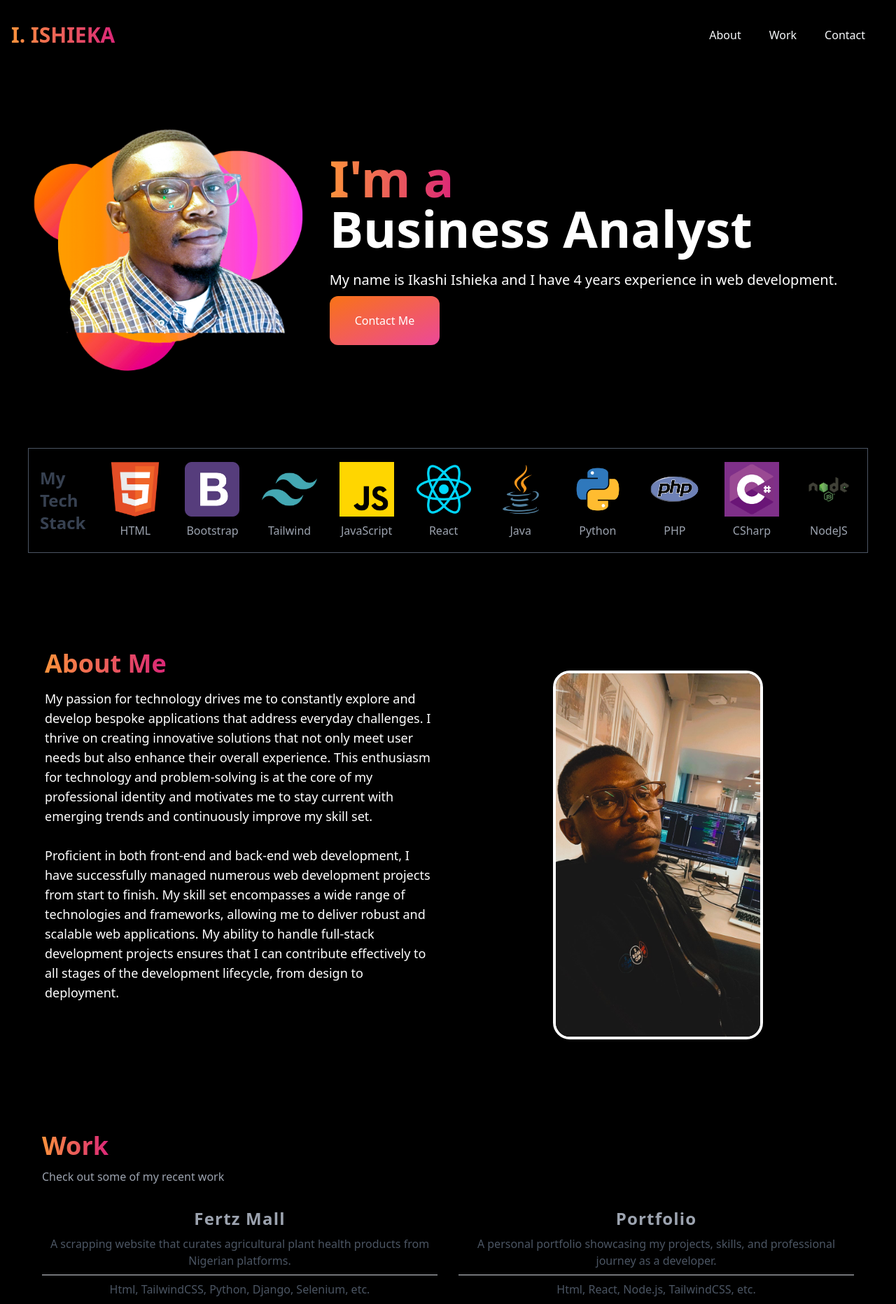
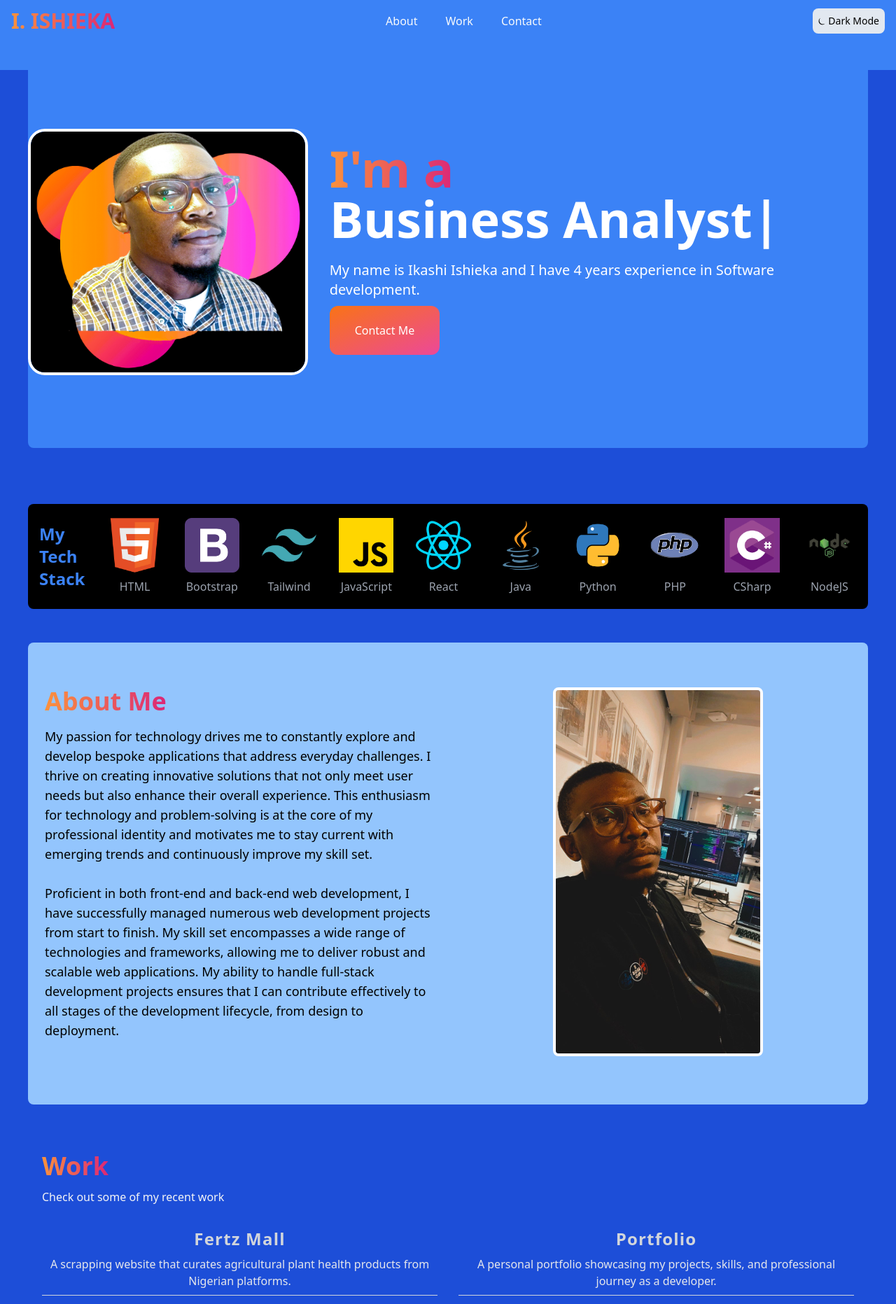
Before and after one commit to sam-guru/portfolio, a React (Create React App) app: page / in a window 1280 px wide. Shown: the top 1863 px of the page at 70% size. Built offline with nearby package versions, Linux system fonts and the light colour scheme.

Commit message:
dark/light mode implementation

```diff
--- a/src/App.js
+++ b/src/App.js
@@ -1,3 +1,4 @@
+import React, { useState, useEffect } from 'react';
 import About from "./components/About";
 import Contact from "./components/Contact";
 import Footer from "./components/Footer";
@@ -6,17 +7,26 @@ import Navbar from "./components/Navbar";
 import Skills from "./components/Skills";
 import Work from "./components/Work";
 
+function App() {
+  const [darkMode, setDarkMode] = useState(false);
 
-function App() {
+  useEffect(() => {
+    if (darkMode) {
+      document.documentElement.classList.add('dark');
+    } else {
+      document.documentElement.classList.remove('dark');
+    }
+  }, [darkMode]);
+
   return (
-    <div >
-      <Navbar/>
-      <Hero/>
-      <Skills/>
-      <About/>
-      <Work/>
-      <Contact/>
-      <Footer/>
+    <div className={darkMode ? 'dark' : ''}>
+      <Navbar darkMode={darkMode} setDarkMode={setDarkMode} />
+      <Hero darkMode={darkMode} />
+      <Skills darkMode={darkMode} />
+      <About darkMode={darkMode} />
+      <Work darkMode={darkMode} />
+      <Contact darkMode={darkMode} />
+      <Footer darkMode={darkMode} />
     </div>
   );
 }
--- a/src/components/About.jsx
+++ b/src/components/About.jsx
@@ -12,11 +12,11 @@ const About = () => {
   }, []);
 
   return (
-    <div className='text-white max-w-[1200px] mx-auto my-12' id='about'>
+    <div className='text-black dark:text-white bg-blue-300 dark:bg-black max-w-[1200px] mx-auto my-12 transition-colors duration-300 rounded-lg' id='about'>
       <div className='md:grid md:grid-cols-2 sm:py-16'>
         <div className='mt-4 md:mt-0 text-left flex'>
           <div data-aos='fade-right' className='my-auto mx-6'>
-            <h2 className='text-4xl font-bold mb-4 primary-color'>About Me</h2>
+            <h2 className='text-4xl mt-8 md:mt-0 font-bold mb-4 primary-color'>About Me</h2>
             <p className='text-base lg:text-lg'>
               My passion for technology drives me to constantly explore and develop bespoke applications that
               address everyday challenges. I thrive on creating innovative solutions that not only meet user
@@ -35,13 +35,13 @@ const About = () => {
           </div>
         </div>
 
-        <div data-aos='fade-left' data-aos-delay='500'>
+        <div data-aos='fade-left' data-aos-delay='500' className="py-8 md:py-0">
           <img
-            className='mx-auto md:mt-14 rounded-lg border-4 border-white md:rounded-3xl py-8 md:py-0'
+            className="mx-auto rounded-lg border-4 border-white dark:border-gray-700 transition-colors duration-300"
             src={aboutimg}
             width={300}
             height={250}
-            alt='ikashi_ishieka_photo'
+            alt="ikashi_ishieka_photo"
           />
         </div>
       </div>
--- a/src/components/Contact.jsx
+++ b/src/components/Contact.jsx
@@ -11,13 +11,13 @@ const Contact = () => {
     }, []);
 
     return (
-        <div data-aos="fade-up" data-aos-delay="300" className='max-w-[1200px] mx-auto bg-black sm:py-20 p-5' id='contact'>
+        <div data-aos="fade-up" data-aos-delay="300" className='max-w-[1200px] mx-auto mt-20 bg-blue-300 dark:bg-black sm:py-20 p-5 rounded-lg' id='contact'>
             <div className='text-center'>
                 <h2 className='text-4xl font-bold leading-tight primary-color'>Contact Me</h2>
             </div>
 
             <div className='max-w-[800px] mx-auto'>
-                <div className='mt-6 bg-[#161616] rounded-xl'>
+                <div className='mt-6 bg-blue-400 dark:bg-[#161616] rounded-xl'>
                     <div className='p-10'>
                         <form action="https://getform.io/f/zbxdpodb" method='POST'>
                             <input type="hidden" name="apikey" value="aa144315-d877-487d-bd64-a5444f80e95d"/>
--- a/src/components/Footer.jsx
+++ b/src/components/Footer.jsx
@@ -17,7 +17,7 @@ const Footer = () => {
         <span className='primary-color text-3xl font-black '>I. ISHIEKA</span>
       </div>
       <div >
-        <p className='text-gray-600 md:pt-0 pt-2'> All rights reserved &#169;2025</p>
+        <p className='text-gray-300 md:pt-0 pt-2'> All rights reserved &#169;2025</p>
       </div>
 
     </div>
--- a/src/components/Hero.jsx
+++ b/src/components/Hero.jsx
@@ -1,4 +1,4 @@
-import React, { useEffect } from 'react';
+import React, { useState, useEffect } from 'react';
 import AOS from 'aos';
 import 'aos/dist/aos.css';
 import heroimage from '../assets/profilepic1b.png'
@@ -6,7 +6,7 @@ import { TypeAnimation } from 'react-type-animation'
 // import myCV from '../assets/Ikashi-Ishieka-CV.pdf'
 
 
-const Hero = () => {
+const Hero = ({ darkMode }) => {
 
     useEffect(() => {
         AOS.init({
@@ -16,12 +16,15 @@ const Hero = () => {
     }, []);
 
   return (
-    <div data-aos="flip-up" data-aos-delay="200" className='mt-20 grid grid-cols-1 sm:grid-cols-3 gap-8 max-w-[1200px] md:h-[70vh] mx-auto py-8 bg-black'>
+    <div data-aos="flip-up" data-aos-delay="200" className="bg-blue-500 dark:bg-black mt-20 grid grid-cols-1 sm:grid-cols-3 gap-8 max-w-[1200px] md:h-[70vh] mx-auto py-8 rounded-lg">
 
       {/* hero image */}
         <div className='col-span-1 my-auto mx-auto'>
-            <div className='w-[300px] h-auto lg:w-[400px]'>
-                <img src={heroimage}alt='homepage_banner'/>
+            <div className='w-[300px] h-auto lg:w-[400px] rounded-lg'>
+                <img
+                                className='rounded-lg border-4 border-white dark:border-black md:rounded-3xl'
+                    src={heroimage}alt='homepage_banner'
+                />
             </div>
         </div>
 
@@ -47,7 +50,7 @@ const Hero = () => {
                 />
             </h1>
             <p className='text-white sm:text-lg my-6 lg:text-xl'>
-                My name is Ikashi Ishieka and I have 4 years experience in web development.
+                My name is Ikashi Ishieka and I have 4 years experience in Software development.
             </p>
 
             <div className='my-8 '>
@@ -58,7 +61,7 @@ const Hero = () => {
                 </a> */}
 
                 <a href="#contact" className='px-9 py-6 w-full rounded-xl mr-4 bg-gradient-to-br
-                from-orange-500 to-pink-500 text-white hover:text-gray-700 hover:font-extrabold'>
+                from-orange-500 to-pink-500 text-white hover:text-blue-200 hover:font-bold'>
                     Contact Me
                 </a>
             </div>
--- a/src/components/Navbar.jsx
+++ b/src/components/Navbar.jsx
@@ -1,31 +1,47 @@
-import React, { useState } from 'react'
-import {AiOutlineClose, AiOutlineMenu}from 'react-icons/ai'
+import React, { useState, useEffect } from 'react';
+import { AiOutlineClose, AiOutlineMenu } from 'react-icons/ai';
+
 
 const Navbar = () => {
-    const [nav, setNav] = useState(false)
+  const [nav, setNav] = useState(false);
+  const [darkMode, setDarkMode] = useState(false);
 
   const handleNav = () => {
-        setNav(!nav)
+    setNav(!nav);
+  };
+
+  useEffect(() => {
+    if (darkMode) {
+      document.documentElement.classList.add('dark');
+    } else {
+      document.documentElement.classList.remove('dark');
     }
+  }, [darkMode]);
 
   return (
+    <div className={`z-10 ${darkMode ? 'bg-black' : 'bg-blue-500'} text-slate-50 h-[100px] mx-auto justify-between items-center fixed flex-no-wrap pb-10 mb-20 top-0 flex w-full transition-colors duration-300`}>
+      <a href="/">
+        <h1 className='text-3xl font-bold primary-color ml-4'>I. ISHIEKA</h1>
+      </a>
 
-      <div className='z-10 bg-black text-slate-50 h-[100px] mx-auto justify-between items-center fixed flex-no-wrap  top-0 flex w-full'>
-
-        <a href="/"><h1 className='text-3xl font-bold primary-color ml-4'>I. ISHIEKA</h1></a>
-        <ul className='hidden md:flex mr-6'>
+      <ul className='hidden md:flex'>
         <li className='p-5'><a href='#about'>About</a></li>
         <li className='p-5'><a href='#work'>Work</a></li>
         <li className='p-5'><a href='#contact'>Contact</a></li>
       </ul>
 
+      <button
+        onClick={() => setDarkMode(!darkMode)}
+        className="p-2 rounded-lg bg-slate-200 dark:bg-slate-800 text-black text-xs md:text-sm dark:text-white mr-4"
+      >
+        {darkMode ? '☼ Light Mode' : '⏾ Dark Mode'}
+      </button>
+
       <div onClick={handleNav} className='block md:hidden mr-6'>
-            {nav ? <AiOutlineClose size={20} /> : <AiOutlineMenu size={20}/>}
+        {nav ? <AiOutlineClose size={20} /> : <AiOutlineMenu size={20} />}
       </div>
 
-        <div className={nav ? 'z-10 fixed h-full left-0 top-0 w-[60%] bg-[#202121] ease-in-out duration-500'
-        : 'fixed left-[-100%]'}>
-
+      <div className={nav ? 'z-10 fixed h-full left-0 top-0 w-[60%] bg-[#202121] ease-in-out duration-500' : 'fixed left-[-100%]'}>
         <h1 className='text-3xl font-bold primary-color m-4'>I. ISHIEKA</h1>
         <ul className='p-8 text-2xl'>
           <li className='p-2'><a href='/'>Home</a></li>
@@ -33,15 +49,9 @@ const Navbar = () => {
           <li className='p-2'><a href='#work'>Work</a></li>
           <li className='p-2'><a href='#contact'>Contact</a></li>
         </ul>
+      </div>
+    </div>
+  );
+};
 
-
-
-
-
-        </div>
-
-      </div>
-  )
-}
-
-export default Navbar
+export default Navbar;
--- a/src/components/Skills.jsx
+++ b/src/components/Skills.jsx
@@ -21,10 +21,10 @@ const Skills = () => {
         });
     }, []);
   return (
-    <div data-aos="zoom-in" data-aos-delay="200"  className='border border-gray-600 bg-black text-gray-400 md:h-[150px] max-w-[1200px] mx-auto grid grid-rows-3 grid-flow-col
-                        place-items-center md:flex md:justify-between md:items-center'>
+    <div data-aos="zoom-in" data-aos-delay="200"  className='mt-20 dark:border dark:border-gray-600 bg-black text-gray-400 md:h-[150px] max-w-[1200px] mx-auto grid grid-rows-3 grid-flow-col
+                        place-items-center md:flex md:justify-between md:items-center rounded-lg'>
 
-        <h2 className='row-span-3 text-gray-700 text-2xl md:tet-4xl font-bold m-4'>
+        <h2 className='row-span-3 text-blue-500 text-2xl md:tet-4xl font-bold m-4'>
             My <br /> Tech <br /> Stack
         </h2>
 
--- a/src/components/Work.jsx
+++ b/src/components/Work.jsx
@@ -22,7 +22,7 @@ const projects = [
   {
     title: 'Fertz Mall',
     description: 'A scrapping website that curates agricultural plant health products from Nigerian platforms.',
-    tech: 'Html, TailwindCSS, Python, Django, Selenium, etc.',
+    tech: 'Html, Python, Django, Selenium, etc.',
     image: proj2,
     link: 'https://kashii96.pythonanywhere.com/',
     delay: 200
@@ -50,7 +50,7 @@ const Work = () => {
     <div className='max-w-[1200px] mx-auto p-5' id='work'>
       <div data-aos='fade-right' data-aos-delay='200' className='pb-8'>
         <p className='text-4xl mb-3 font-bold primary-color'>Work</p>
-        <p className='text-gray-400'>Check out some of my recent work</p>
+        <p className='text-gray-100'>Check out some of my recent work</p>
       </div>
 
       <Swiper
@@ -80,9 +80,9 @@ const Work = () => {
               className='flex flex-col items-center h-full'
             >
               <div className='text-center mb-4'>
-                <span className='text-2xl font-bold text-gray-400 tracking-wider'>{proj.title}</span>
-                <p className='text-gray-600 mt-2'>{proj.description}</p>
-                <p className='text-gray-600 mt-2 border-t border-gray-300 pt-2'>{proj.tech}</p>
+                <span className='text-2xl font-bold text-gray-300 tracking-wider'>{proj.title}</span>
+                <p className='text-gray-200 mt-2'>{proj.description}</p>
+                <p className='text-gray-200 mt-2 border-t border-gray-300 pt-2'>Project Tech: {proj.tech}</p>
               </div>
               <div className='transform transition-transform duration-300 hover:scale-105 overflow-hidden
                               shadow-lg shadow-[#040c16] group container rounded-md flex justify-center items-center
@@ -92,7 +92,7 @@ const Work = () => {
                                 flex-col justify-center items-center'>
                   <div className='pt-8 text-center'>
                     <a href={proj.link} target='_blank' rel='noopener noreferrer'>
-                      <button className='text-center rounded-lg px-4 py-3 m-2 bg-white text-gray-700
+                      <button className='text-center rounded-lg px-4 py-3 m-2 bg-white text-gray-300 hover:text-blue-700
                                           font-bold text-lg'>
                         Live
                       </button>
--- a/src/index.css
+++ b/src/index.css
@@ -1,13 +1,17 @@
 @tailwind base;
 @tailwind components;
 @tailwind utilities;
+
+html {
+  transition: all 0.3s ease-in-out;
+}
 
 .primary-color {
     @apply text-transparent bg-clip-text bg-gradient-to-r from-orange-400 to-pink-600 inline-block;
 }
 body {
-    background-color: black;
-    overflow-x: hidden;
+  @apply bg-blue-700 dark:bg-black overflow-x-hidden transition-colors duration-300;
+  overflow-x: hidden;
 }
 
 .bg-primary-color {
--- a/tailwind.config.js
+++ b/tailwind.config.js
@@ -1,8 +1,10 @@
 /** @type {import('tailwindcss').Config} */
 module.exports = {
+  darkMode: 'class',
   content: ["./src/**/*.{html,js,jsx}"],
   theme: {
     extend: {},
   },
-  plugins: [],
+  plugins: []
+
 }
```
Lines whose indentation alone changed are shown as unchanged.
